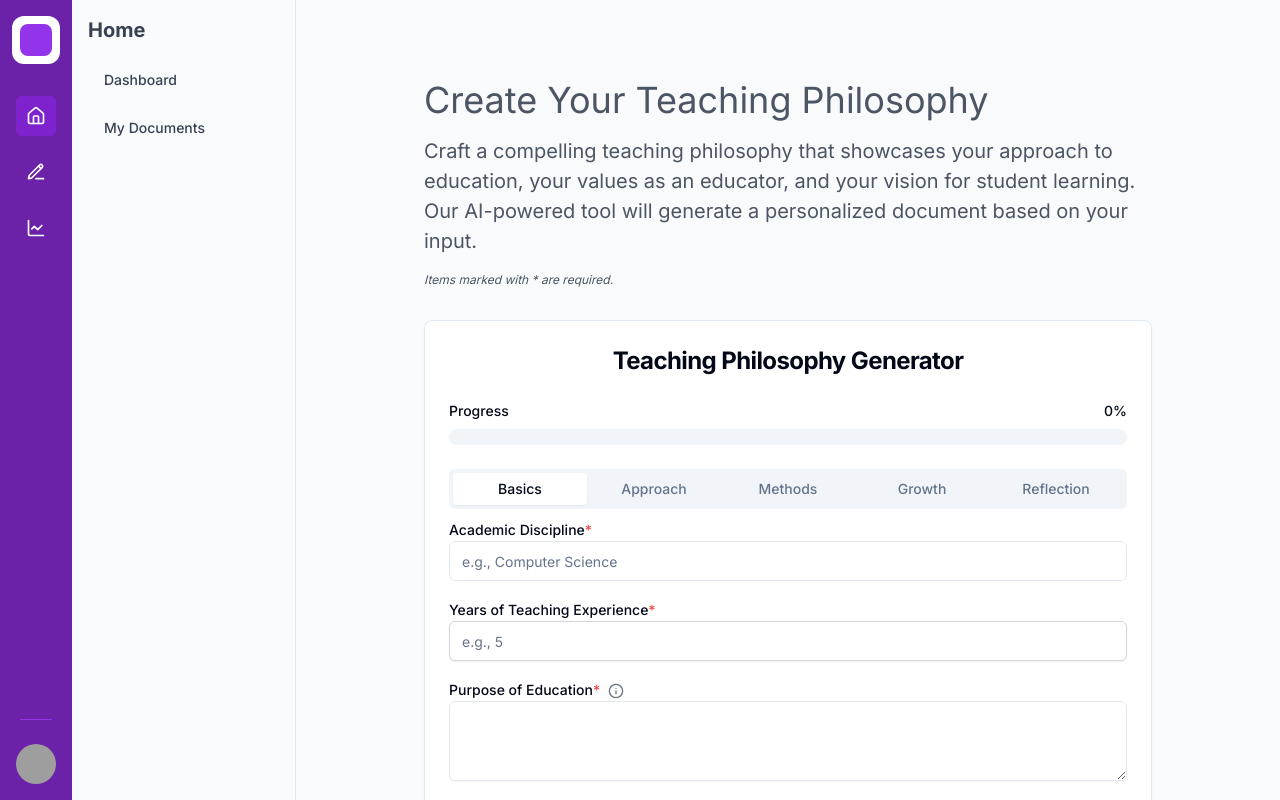
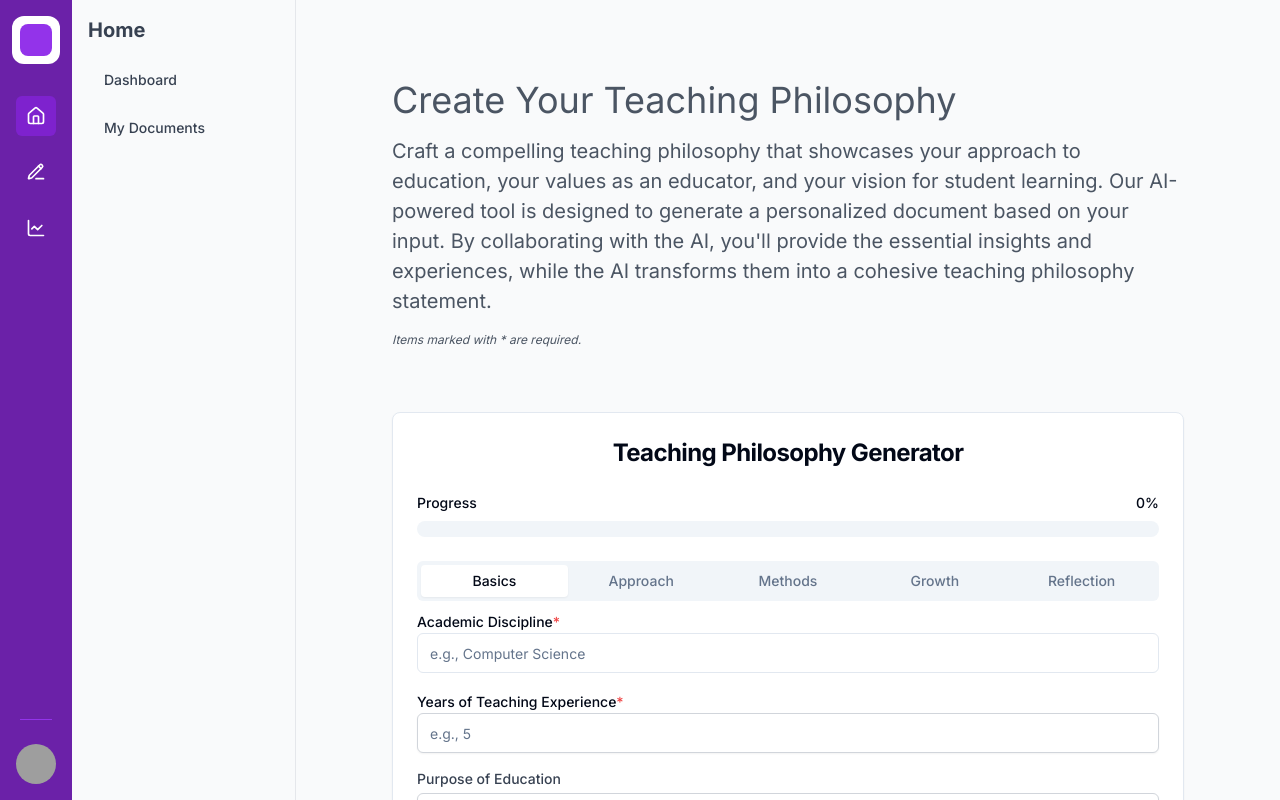
Before and after one commit to Naxus28/lumina.ai, a Next.js app: page /teaching-philosophy in a window 1280 px wide. Built offline with nearby package versions, Linux system fonts and the light colour scheme; grey boxes are pictures that could not be loaded.

Commit message:
Adds utils and refactors TeachingPhilosophyGenerator

```diff
--- a/app/(auth)/teaching-philosophy/page.tsx
+++ b/app/(auth)/teaching-philosophy/page.tsx
@@ -7,28 +7,14 @@ import { Input } from '@/components/ui/input';
 import { Textarea } from '@/components/ui/textarea';
 import { Checkbox } from '@/components/ui/checkbox';
 import { Label } from '@/components/ui/label';
-import { Tooltip, TooltipContent, TooltipProvider, TooltipTrigger } from '@/components/ui/tooltip';
 import { Tabs, TabsContent, TabsList, TabsTrigger } from '@/components/ui/tabs';
 import { Progress } from '@/components/ui/progress';
-import { Info } from 'lucide-react';
 import { Container } from '@/app/layout-components/Container';
 import { H1, Paragraph, Span } from '@/app/components/typography';
 import { DocumentDisplay } from '@/app/components/shared/DocumentDisplay';
 import { ErrorMessage } from '../cover-letter/components/ErrorMessage';
 import { GenerateButton } from '@/app/components/GenerateButton';
-
-const InfoTooltip = ({ content }: { content: string }) => (
-	<TooltipProvider>
-		<Tooltip>
-			<TooltipTrigger asChild>
-				<Info className="inline-block ml-2 h-4 w-4 text-gray-500" />
-			</TooltipTrigger>
-			<TooltipContent>
-				<p className="w-80 text-sm">{content}</p>
-			</TooltipContent>
-		</Tooltip>
-	</TooltipProvider>
-);
+import { renderTextArea, textAreaConfigs } from './utils';
 
 interface Inputs {
 	discipline: string;
@@ -209,22 +195,11 @@ const TeachingPhilosophyGenerator = () => {
 		}
 	}, [isStreamStarted]);
 
-	const renderTextArea = (name: keyof Inputs, label: string, example: string, isMandatory = false) => (
-		<div key={name}>
-			<Label htmlFor={name}>
-				{label}
-				{isMandatory && <span className="text-red-500">*</span>}
-				<InfoTooltip content={example} />
-			</Label>
-			<Textarea
-				id={name}
-				name={name}
-				value={inputs[name] as string}
-				onChange={handleInputChange}
-				rows={3}
-			/>
-		</div>
-	);
+	// Update renderTextArea to use the utility function
+	const renderConfiguredTextArea = (key: string) => {
+		const config = textAreaConfigs[key as keyof typeof textAreaConfigs];
+		return renderTextArea(config, inputs[key as keyof Inputs] as string, handleInputChange);
+	};
 
 	// Add a function to check if the form is complete
 	const checkFormCompletion = () => {
@@ -240,14 +215,17 @@ const TeachingPhilosophyGenerator = () => {
 	}, [inputs]);
 
 	return (
-		<Container>
-			<H1>Create Your Teaching Philosophy</H1>
-			<Paragraph>
-				Craft a compelling teaching philosophy that showcases your approach to education, your values as an educator,
-				and your vision for student learning. Our AI-powered tool will generate a personalized document based on your
-				input.
-			</Paragraph>
-			<Span className="text-xs block mt-2 italic">Items marked with * are required.</Span>
+		<>
+			<Container paddingX="none">
+				<H1>Create Your Teaching Philosophy</H1>
+				<Paragraph>
+					Craft a compelling teaching philosophy that showcases your approach to education, your values as an educator,
+					and your vision for student learning. Our AI-powered tool is designed to generate a personalized document
+					based on your input. By collaborating with the AI, you'll provide the essential insights and experiences,
+					while the AI transforms them into a cohesive teaching philosophy statement.
+				</Paragraph>
+				<Span className="text-xs block mt-2 italic">Items marked with * are required.</Span>
+			</Container>
 
 			<Card className="w-full mt-8">
 				<CardHeader>
@@ -306,36 +284,16 @@ const TeachingPhilosophyGenerator = () => {
 									placeholder="e.g., 5"
 								/>
 							</div>
-							{renderTextArea(
-								'educationPurpose',
-								'Purpose of Education',
-								'To empower students with the knowledge and skills to solve complex computational problems while fostering a deep understanding of the ethical implications of technology in society.',
-								true
-							)}
-							{renderTextArea(
-								'teachingMotivation',
-								'Teaching Motivation',
-								"I'm passionate about guiding students to become not just skilled programmers, but innovative problem-solvers who can adapt to the rapidly evolving field of computer science and contribute meaningfully to technological advancements.",
-								true
-							)}
+							{renderConfiguredTextArea('educationPurpose')}
+							{renderConfiguredTextArea('teachingMotivation')}
 						</TabsContent>
 
 						<TabsContent
 							value="approach"
 							className="space-y-4"
 						>
-							{renderTextArea(
-								'studentLearning',
-								'How Students Learn Best',
-								'Students in computer science learn best through a combination of theoretical foundations and practical, hands-on coding experiences. This includes algorithmic problem-solving, collaborative projects, and exposure to real-world software development practices.',
-								true
-							)}
-							{renderTextArea(
-								'teachingGoals',
-								'Teaching Goals',
-								"My goals are to develop students' computational thinking skills, foster creativity in problem-solving, build a strong foundation in programming principles, and instill an understanding of the societal impact of technology.",
-								true
-							)}
+							{renderConfiguredTextArea('studentLearning')}
+							{renderConfiguredTextArea('teachingGoals')}
 							<div>
 								<Label>
 									Primary Teaching Style<span className="text-red-500">*</span>
@@ -367,12 +325,7 @@ const TeachingPhilosophyGenerator = () => {
 							value="methods"
 							className="space-y-4"
 						>
-							{renderTextArea(
-								'effectiveMethods',
-								'Effective Teaching Methods',
-								'I employ a mix of interactive coding demonstrations, pair programming sessions, project-based learning, and industry-relevant case studies. These methods simulate real-world software development environments and provide immediate feedback on code implementation.',
-								true
-							)}
+							{renderConfiguredTextArea('effectiveMethods')}
 							<div>
 								<Label>
 									Teaching Values<span className="text-red-500">*</span>
@@ -435,48 +388,24 @@ const TeachingPhilosophyGenerator = () => {
 									))}
 								</div>
 							</div>
-							{renderTextArea(
-								'inclusiveness',
-								'Inclusiveness Approach',
-								'I create an inclusive environment by using diverse examples in my teaching materials, promoting equitable participation in class discussions and group projects, and providing multiple ways for students to demonstrate their understanding of complex concepts.'
-							)}
+							{renderConfiguredTextArea('inclusiveness')}
 						</TabsContent>
 
 						<TabsContent
 							value="growth"
 							className="space-y-4"
 						>
-							{renderTextArea(
-								'researchTeachingConnection',
-								'Connection between Teaching, Research, and Service',
-								'My research in machine learning algorithms directly informs my teaching of advanced AI courses. I involve students in cutting-edge research projects and community service initiatives that apply their programming skills to solve local issues, bridging academic learning with real-world impact.'
-							)}
-							{renderTextArea(
-								'challengesInnovations',
-								'Challenges and Innovations',
-								"To address the challenge of teaching rapidly evolving technologies, I've implemented a flexible curriculum that incorporates current industry trends and invited guest speakers from tech companies. I've also developed interactive online modules to support self-paced learning of foundational concepts."
-							)}
-							{renderTextArea(
-								'professionalDevelopment',
-								'Professional Development',
-								"I regularly attend computer science education conferences, participate in workshops on innovative teaching methods, and collaborate with colleagues to refine my teaching approach. I'm also pursuing additional certifications in emerging areas like quantum computing to stay at the forefront of the field."
-							)}
+							{renderConfiguredTextArea('researchTeachingConnection')}
+							{renderConfiguredTextArea('challengesInnovations')}
+							{renderConfiguredTextArea('professionalDevelopment')}
 						</TabsContent>
 
 						<TabsContent
 							value="reflection"
 							className="space-y-4"
 						>
-							{renderTextArea(
-								'anecdote',
-								'Memorable Teaching Anecdote',
-								'During a machine learning project, a student discovered an innovative approach to optimizing a neural network that outperformed existing methods. This led to a class-wide exploration of the algorithm, resulting in a collaborative research paper. This experience exemplified the power of fostering creativity and critical thinking in the classroom.'
-							)}
-							{renderTextArea(
-								'teachingPhilosophyEvolution',
-								'Evolution of Your Teaching Philosophy',
-								'Reflect on how your teaching philosophy has evolved over time. Consider key experiences or insights that have shaped your approach to teaching and how you anticipate your philosophy might continue to develop in the future.'
-							)}
+							{renderConfiguredTextArea('anecdote')}
+							{renderConfiguredTextArea('teachingPhilosophyEvolution')}
 
 							<div className="space-y-4">
 								<h3 className="text-lg font-semibold">Custom Fields</h3>
@@ -525,7 +454,7 @@ const TeachingPhilosophyGenerator = () => {
 					/>
 				</div>
 			)}
-		</Container>
+		</>
 	);
 };
 
--- /dev/null
+++ b/app/(auth)/teaching-philosophy/utils.tsx
@@ -0,0 +1,115 @@
+import React from 'react';
+import { Textarea } from '@/components/ui/textarea';
+
+export interface TextAreaConfig {
+	label: string;
+	placeholder: string;
+	example: string;
+	isMandatory: boolean;
+}
+
+export const textAreaConfigs: Record<string, TextAreaConfig> = {
+	educationPurpose: {
+		label: 'Purpose of Education',
+		placeholder: 'Describe your view on the purpose of education in your field',
+		example:
+			'To empower students with the knowledge and skills to solve complex computational problems while fostering a deep understanding of the ethical implications of technology in society.',
+		isMandatory: true,
+	},
+	teachingMotivation: {
+		label: 'Teaching Motivation',
+		placeholder: 'Explain what motivates you to teach',
+		example:
+			"I'm passionate about guiding students to become not just skilled programmers, but innovative problem-solvers who can adapt to the rapidly evolving field of computer science and contribute meaningfully to technological advancements.",
+		isMandatory: true,
+	},
+	studentLearning: {
+		label: 'How Students Learn Best',
+		placeholder: 'Describe your understanding of how students in your field learn best',
+		example:
+			'Students in computer science learn best through a combination of theoretical foundations and practical, hands-on coding experiences. This includes algorithmic problem-solving, collaborative projects, and exposure to real-world software development practices.',
+		isMandatory: true,
+	},
+	teachingGoals: {
+		label: 'Teaching Goals',
+		placeholder: 'List your primary teaching goals',
+		example:
+			"My goals are to develop students' computational thinking skills, foster creativity in problem-solving, build a strong foundation in programming principles, and instill an understanding of the societal impact of technology.",
+		isMandatory: true,
+	},
+	effectiveMethods: {
+		label: 'Effective Teaching Methods',
+		placeholder: 'Describe the teaching methods you find most effective',
+		example:
+			'I employ a mix of interactive coding demonstrations, pair programming sessions, project-based learning, and industry-relevant case studies. These methods simulate real-world software development environments and provide immediate feedback on code implementation.',
+		isMandatory: true,
+	},
+	inclusiveness: {
+		label: 'Inclusiveness Approach',
+		placeholder: 'Explain your approach to creating an inclusive learning environment',
+		example:
+			'I create an inclusive environment by using diverse examples in my teaching materials, promoting equitable participation in class discussions and group projects, and providing multiple ways for students to demonstrate their understanding of complex concepts.',
+		isMandatory: false,
+	},
+	researchTeachingConnection: {
+		label: 'Connection between Teaching, Research, and Service',
+		placeholder: 'Describe how you connect your teaching, research, and service',
+		example:
+			'My research in machine learning algorithms directly informs my teaching of advanced AI courses. I involve students in cutting-edge research projects and community service initiatives that apply their programming skills to solve local issues, bridging academic learning with real-world impact.',
+		isMandatory: false,
+	},
+	challengesInnovations: {
+		label: 'Challenges and Innovations',
+		placeholder: "Discuss challenges you've faced and innovations you've implemented",
+		example:
+			"To address the challenge of teaching rapidly evolving technologies, I've implemented a flexible curriculum that incorporates current industry trends and invited guest speakers from tech companies. I've also developed interactive online modules to support self-paced learning of foundational concepts.",
+		isMandatory: false,
+	},
+	professionalDevelopment: {
+		label: 'Professional Development',
+		placeholder: 'Describe your approach to professional development',
+		example:
+			"I regularly attend computer science education conferences, participate in workshops on innovative teaching methods, and collaborate with colleagues to refine my teaching approach. I'm also pursuing additional certifications in emerging areas like quantum computing to stay at the forefront of the field.",
+		isMandatory: false,
+	},
+	anecdote: {
+		label: 'Memorable Teaching Anecdote',
+		placeholder: 'Share a memorable teaching experience',
+		example:
+			'During a machine learning project, a student discovered an innovative approach to optimizing a neural network that outperformed existing methods. This led to a class-wide exploration of the algorithm, resulting in a collaborative research paper. This experience exemplified the power of fostering creativity and critical thinking in the classroom.',
+		isMandatory: false,
+	},
+	teachingPhilosophyEvolution: {
+		label: 'Evolution of Your Teaching Philosophy',
+		placeholder: 'Reflect on how your teaching philosophy has evolved over time',
+		example:
+			'Reflect on how your teaching philosophy has evolved over time. Consider key experiences or insights that have shaped your approach to teaching and how you anticipate your philosophy might continue to develop in the future.',
+		isMandatory: false,
+	},
+};
+
+export const renderTextArea = (
+	config: TextAreaConfig,
+	value: string,
+	onChange: (e: React.ChangeEvent<HTMLTextAreaElement>) => void
+) => (
+	<div
+		key={config.label}
+		className="mb-4"
+	>
+		<label
+			htmlFor={config?.label}
+			className="block text-sm font-medium text-gray-700 mb-1"
+		>
+			{config?.label}
+		</label>
+		<Textarea
+			id={config?.label}
+			name={config?.label}
+			value={value}
+			onChange={onChange}
+			placeholder={config.placeholder}
+			className="mt-1 block w-full rounded-md border-gray-300 shadow-sm focus:border-indigo-300 focus:ring focus:ring-indigo-200 focus:ring-opacity-50"
+		/>
+	</div>
+);
```
